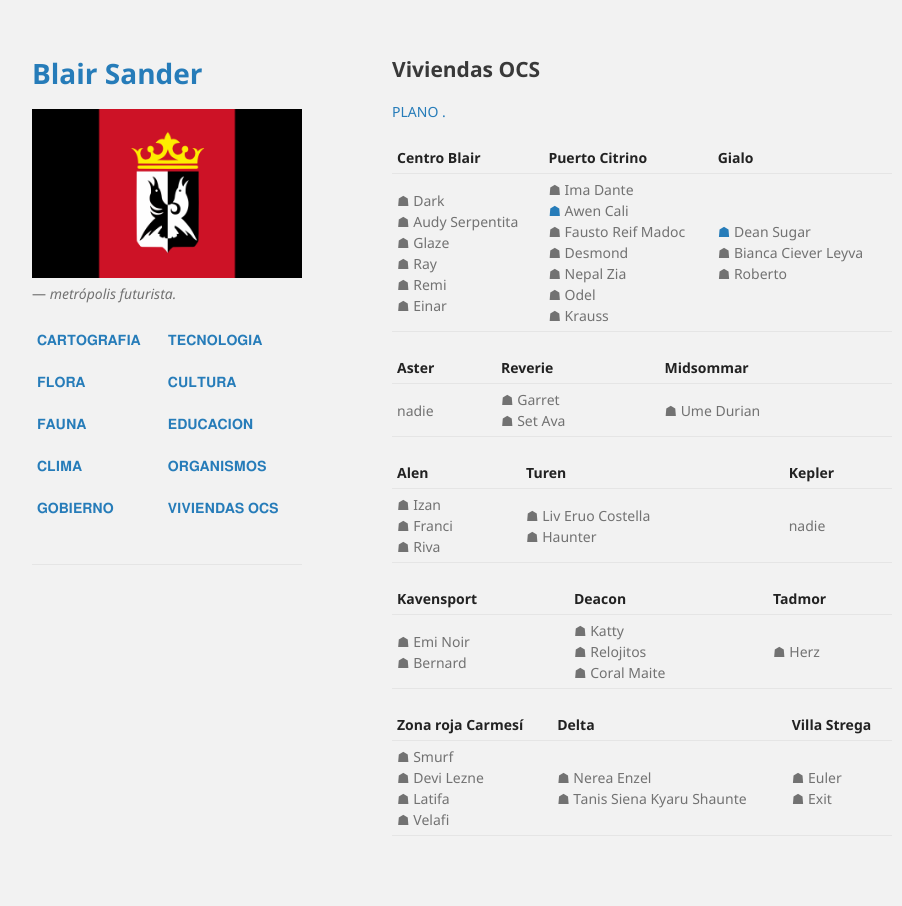
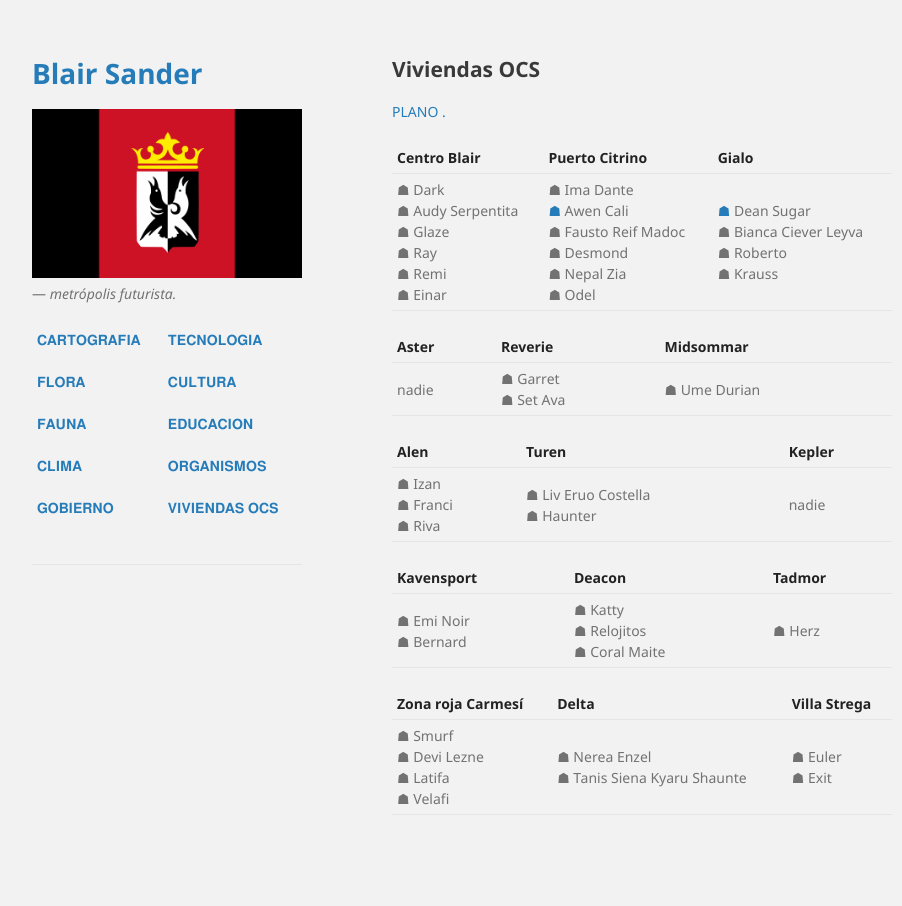
Before and after one commit to BlairSander/ciudad, a Jekyll site: the page built from ocs.md, in a window 1280 px wide. Shown: the whole page, without its empty margins (178-1080 px from the left). Built offline with Jekyll 4.4.1, drawn with Linux system fonts in a browser that asks for light colours.

Commit message:
Update ocs.md

```diff
--- a/ocs.md
+++ b/ocs.md
@@ -8,7 +8,7 @@ layout: default
 
 | **Centro Blair**| **Puerto Citrino**| **Gialo**|
 |:-------------|:------------------|:------|
-| ☗ Dark <br>☗ Audy Serpentita <br>☗ Glaze <br>☗ Ray <br>☗ Remi <br>☗ Einar | ☗ Ima Dante <br>[☗](https://blairsander.github.io/ciudad/mansionawen.html) Awen Cali <br>☗ Fausto Reif Madoc <br>☗ Desmond <br>☗ Nepal Zia <br>☗ Odel <br>☗ Krauss | [☗](https://blairsander.github.io/ciudad/mansiondean.html) Dean Sugar <br>☗ Bianca Ciever Leyva <br>☗ Roberto |
+| ☗ Dark <br>☗ Audy Serpentita <br>☗ Glaze <br>☗ Ray <br>☗ Remi <br>☗ Einar | ☗ Ima Dante <br>[☗](https://blairsander.github.io/ciudad/mansionawen.html) Awen Cali <br>☗ Fausto Reif Madoc <br>☗ Desmond <br>☗ Nepal Zia <br>☗ Odel | [☗](https://blairsander.github.io/ciudad/mansiondean.html) Dean Sugar <br>☗ Bianca Ciever Leyva <br>☗ Roberto <br>☗ Krauss|
 
 
 | **Aster**| **Reverie**| **Midsommar** |
```
